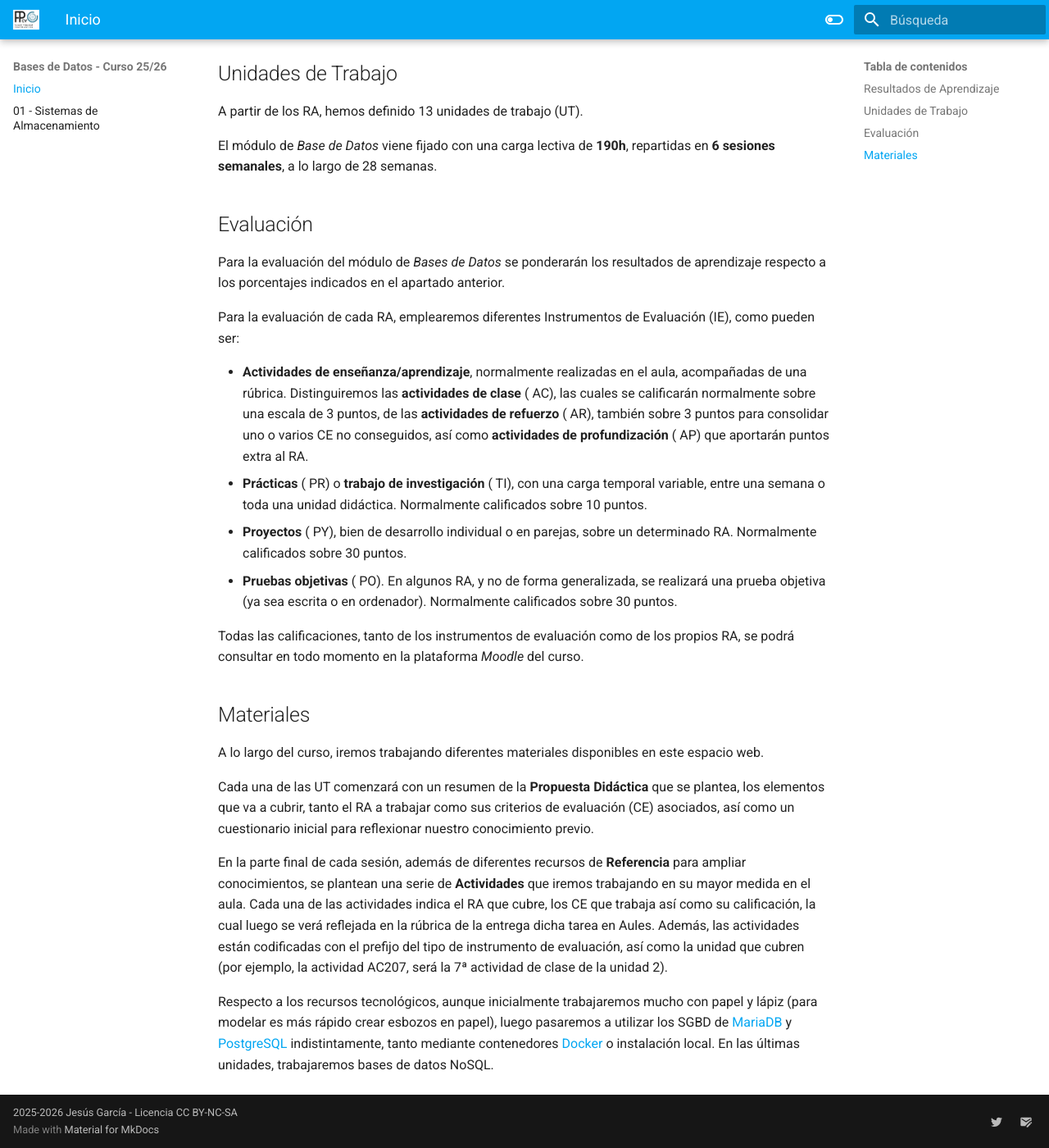
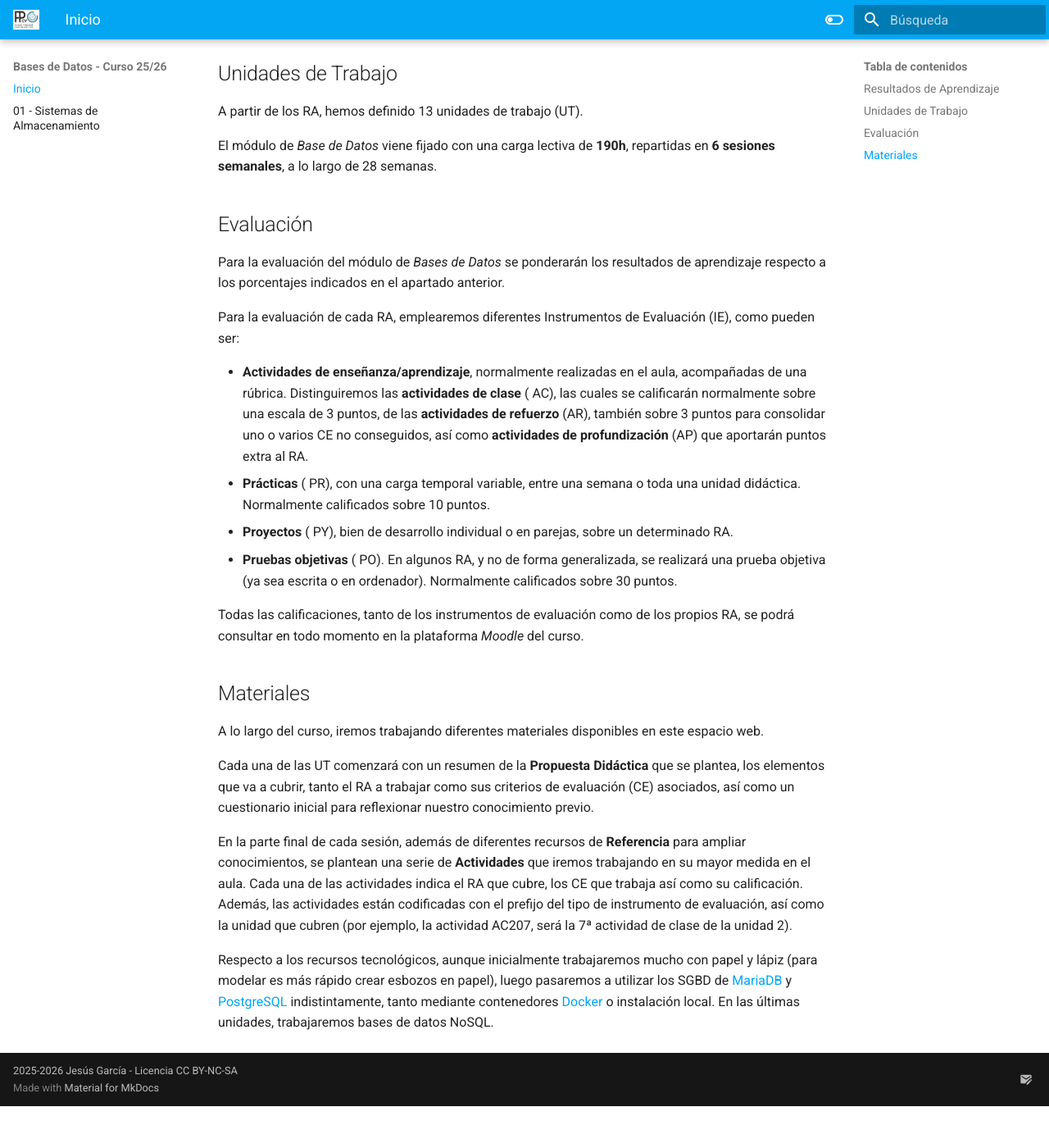
Before and after one commit to jssdocente/bd2526d, an MkDocs documentation site: the page built from docs/index.md, in a window 1280 px wide and 1400 px high, scrolled down 1380 px. Shown: the whole window at 82% size. Built offline with MkDocs 1.6.1 and Material for MkDocs 9.7.7, drawn with Linux system fonts in a browser that asks for light colours; after the commit the page ends 2729 px from its top, so only the background shows below that.

Commit message:
Update .gitignore to ignore .DS_Store files; refine evaluation criteria in index.md; update email contact in mkdocs.yml

```diff
--- a/docs/index.md
+++ b/docs/index.md
@@ -68,9 +68,9 @@ Para la evaluación del módulo de _Bases de Datos_ se ponderarán los resultado
 
 Para la evaluación de cada RA, emplearemos diferentes Instrumentos de Evaluación (IE), como pueden ser:
 
-- **Actividades de enseñanza/aprendizaje**, normalmente realizadas en el aula, acompañadas de una rúbrica. Distinguiremos las **actividades de clase** ( AC), las cuales se calificarán normalmente sobre una escala de 3 puntos, de las **actividades de refuerzo** ( AR), también sobre 3 puntos para consolidar uno o varios CE no conseguidos, así como **actividades de profundización** ( AP) que aportarán puntos extra al RA.
-- **Prácticas** ( PR) o **trabajo de investigación** ( TI), con una carga temporal variable, entre una semana o toda una unidad didáctica. Normalmente calificados sobre 10 puntos.
-- **Proyectos** ( PY), bien de desarrollo individual o en parejas, sobre un determinado RA. Normalmente calificados sobre 30 puntos.
+- **Actividades de enseñanza/aprendizaje**, normalmente realizadas en el aula, acompañadas de una rúbrica. Distinguiremos las **actividades de clase** ( AC), las cuales se calificarán normalmente sobre una escala de 3 puntos, de las **actividades de refuerzo** (AR), también sobre 3 puntos para consolidar uno o varios CE no conseguidos, así como **actividades de profundización** (AP) que aportarán puntos extra al RA.
+- **Prácticas** ( PR), con una carga temporal variable, entre una semana o toda una unidad didáctica. Normalmente calificados sobre 10 puntos.
+- **Proyectos** ( PY), bien de desarrollo individual o en parejas, sobre un determinado RA.
 - **Pruebas objetivas** ( PO). En algunos RA, y no de forma generalizada, se realizará una prueba objetiva (ya sea escrita o en ordenador). Normalmente calificados sobre 30 puntos.
 
 <!-- Para calcular la calificación de cada resultado de aprendizaje, se realizará la media ponderada simple de los diferentes instrumentos de evaluación empleados en dicho RA. Para comprobar que se han cubierto todos los criterios de evaluación, puedes consultar la página de [validación](https://aitor-medrano.github.io/bd/validacion.html). -->
@@ -83,6 +83,6 @@ A lo largo del curso, iremos trabajando diferentes materiales disponibles en est
 
 Cada una de las UT comenzará con un resumen de la **Propuesta Didáctica** que se plantea, los elementos que va a cubrir, tanto el RA a trabajar como sus criterios de evaluación (CE) asociados, así como un cuestionario inicial para reflexionar nuestro conocimiento previo.
 
-En la parte final de cada sesión, además de diferentes recursos de **Referencia** para ampliar conocimientos, se plantean una serie de **Actividades** que iremos trabajando en su mayor medida en el aula. Cada una de las actividades indica el RA que cubre, los CE que trabaja así como su calificación, la cual luego se verá reflejada en la rúbrica de la entrega dicha tarea en Aules. Además, las actividades están codificadas con el prefijo del tipo de instrumento de evaluación, así como la unidad que cubren (por ejemplo, la actividad AC207, será la 7ª actividad de clase de la unidad 2).
+En la parte final de cada sesión, además de diferentes recursos de **Referencia** para ampliar conocimientos, se plantean una serie de **Actividades** que iremos trabajando en su mayor medida en el aula. Cada una de las actividades indica el RA que cubre, los CE que trabaja así como su calificación. Además, las actividades están codificadas con el prefijo del tipo de instrumento de evaluación, así como la unidad que cubren (por ejemplo, la actividad AC207, será la 7ª actividad de clase de la unidad 2).
 
 Respecto a los recursos tecnológicos, aunque inicialmente trabajaremos mucho con papel y lápiz (para modelar es más rápido crear esbozos en papel), luego pasaremos a utilizar los SGBD de [MariaDB](https://mariadb.org/) y [PostgreSQL](https://www.postgresql.org/) indistintamente, tanto mediante contenedores [Docker](https://www.docker.com/) o instalación local. En las últimas unidades, trabajaremos bases de datos NoSQL.
--- a/mkdocs.yml
+++ b/mkdocs.yml
@@ -78,10 +78,8 @@ extra:
   search:
     language: "es"
   social:
-    - icon: material/twitter
-      link: https://twitter.com/aitormedrano
     - icon: material/email-edit
-      link: mailto:<a.medrano@edu.gva.es>
+      link: mailto:<jssgarcia.docente@gmail.com>
   #analytics:
     #provider: google
     #property: G-X6D0LR7TC8
```
Also changed, not shown: 1 other file.
